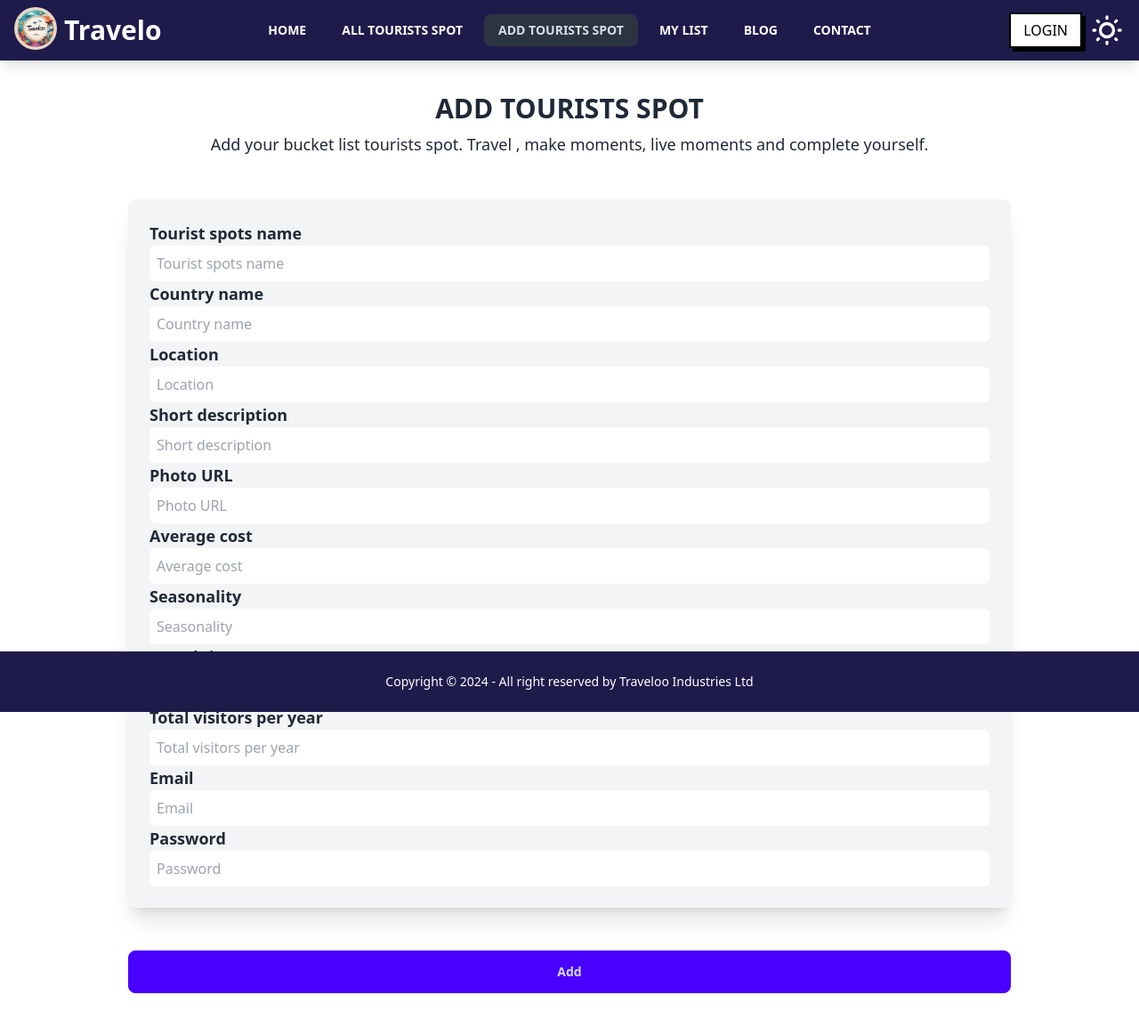
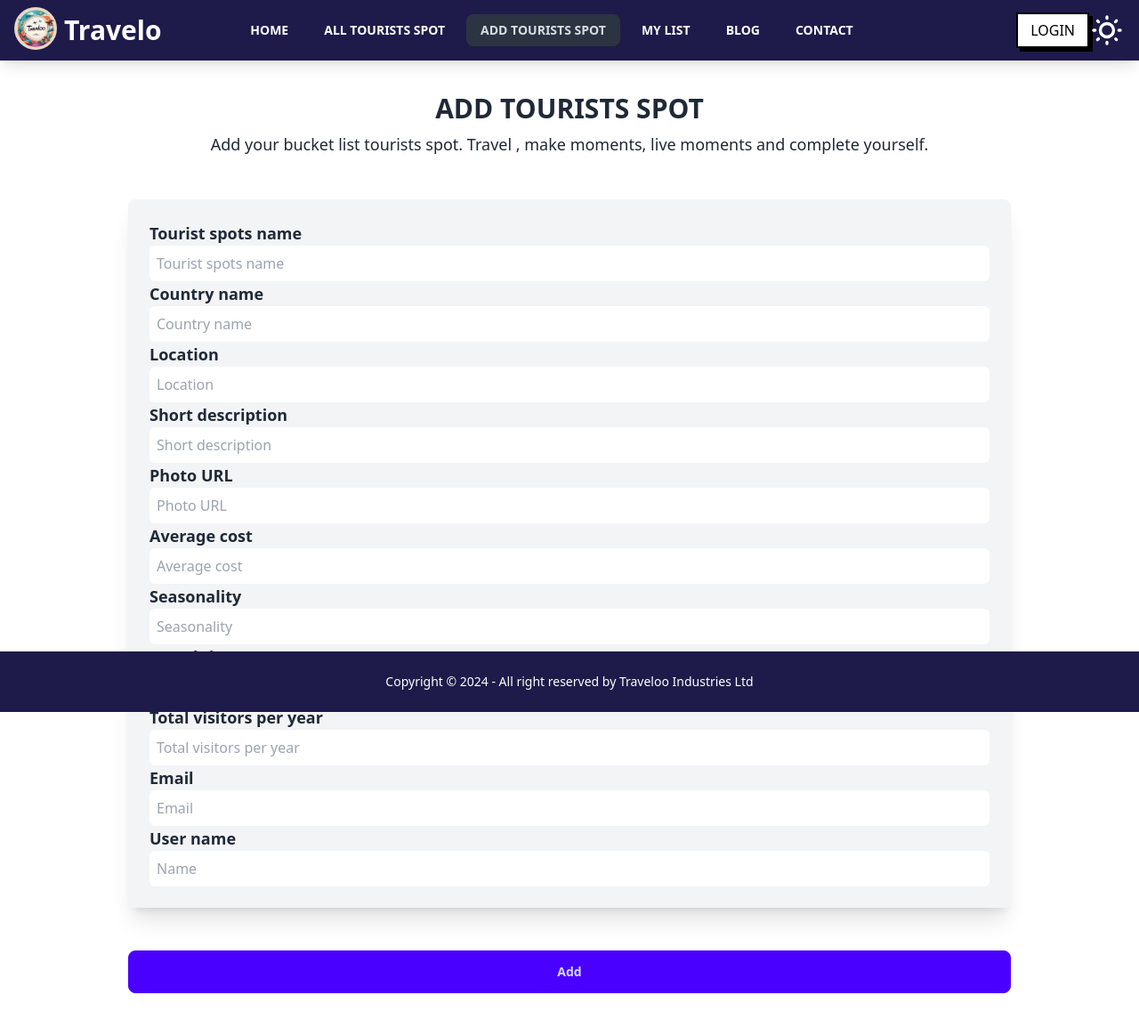
Before and after one commit to mushfiq7297/Travelo-Tour-Management-Client, a React (Vite) app: page /addTouristsspot in a window 1280 px wide. Shown: the top 1154 px of the page at 89% size. Built offline with nearby package versions, Linux system fonts and the light colour scheme; no server answers.

Commit message:
info added to the database

```diff
--- a/src/firebase/components/Navbar.jsx
+++ b/src/firebase/components/Navbar.jsx
@@ -1,7 +1,12 @@
-import { useState } from "react";
+import { useContext, useState } from "react";
 import { Link, NavLink } from "react-router-dom";
 import "animate.css";
+import { AuthContext } from "../../provider/AuthProvider";
 const Navbar = () => {
+  const { user, logOut } = useContext(AuthContext);
+  const handleLogOut = () => {
+    logOut().then().catch();
+  };
   const { theme, setTheme } = useState("light");
   const handleToggle = (e) => {
     if (e.target.checked) {
@@ -71,8 +76,26 @@ const Navbar = () => {
       <div className="navbar-center hidden lg:flex">
         <ul className="menu menu-horizontal px-1">{navLinks}</ul>
       </div>
-      <div className="navbar-end space-x-2">
-      <Link to="/login">
+      <div className="navbar-end gap-2">
+          {user ? (
+            <div>
+             <div className="tooltip tooltip-left  flex gap-2" data-tip={user?.displayName || user.email}>
+                <img
+                  src={user?.photoURL || "/src/assets/touristsSpot/ts-1.jpg"}
+                  alt=""
+                  className="w-10 h-10 mt-1 "
+                />
+                <button
+                onClick={handleLogOut}
+                className="btn bg-gray-800 rounded-none  text-white"
+              >
+                SIGN OUT
+              </button>
+            </div>
+
+           </div>
+          ) : (
+            <Link to="/login">
         <a
           href="#_"
           className="relative inline-block px-4 py-2 font-medium group"
@@ -84,6 +107,9 @@ const Navbar = () => {
           </span>
         </a>
       </Link>
+          )}
+        </div>
+
         <label className="swap swap-rotate">
           {/* this hidden checkbox controls the state */}
           <input
@@ -112,7 +138,7 @@ const Navbar = () => {
           </svg>
         </label>
       </div>
-    </div>
+
   );
 };
 
--- a/src/pages/AddTouristsSpot.jsx
+++ b/src/pages/AddTouristsSpot.jsx
@@ -1,6 +1,8 @@
 import "animate.css"
 
+
 const AddTouristsSpot = () => {
+    // const { user } = useContext(AuthContext);
     const handleAddSpot = event =>{
         event.preventDefault();
 
@@ -15,11 +17,28 @@ const AddTouristsSpot = () => {
         const seasonality = form.seasonality.value
         const traveltime = form.traveltime.value
         const totavisitorsperyear = form.totavisitorsperyear.value
+        const name = form.name.value
         const email = form.email.value
-        const password = form.password.value
 
-        const addNewSpot = {touristspotsname,countryname,location,shortdescription,photourl,averagecost,seasonality,traveltime,totavisitorsperyear,email,password}
+        const addNewSpot = {touristspotsname,countryname,location,shortdescription,photourl,averagecost,seasonality,traveltime,totavisitorsperyear,email,name}
         console.log(addNewSpot)
+
+        // //sending data to the server
+        fetch('http://localhost:5000/addTouristsspot',{
+            method: 'POST',
+            headers: {
+                'content-type':'application/json'
+            },
+            body: JSON.stringify(addNewSpot)
+        })
+        .then(res =>res.json())
+        .then(data => {
+            console.log(data);
+            if(data.insertedId){
+
+            }
+        })
+
     }
   return (
     <div className="w-4/5 mx-auto py-10 px-4">
@@ -151,12 +170,12 @@ const AddTouristsSpot = () => {
             </div>
             <div className="col-span-full sm:col-span-2">
               <label htmlFor="city" className="text-lg font-bold">
-                Password
+                User name
               </label>
               <input
-                name="password"
-                type="password"
-                placeholder="Password"
+                name="name"
+                type="text"
+                placeholder="Name"
                 className="w-full rounded-md text-black  p-2 focus:ring p-2-opacity-75 dark:text-gray-50 focus:dark:ring-violet-600 dark:border-gray-300"
               />
             </div>
```
